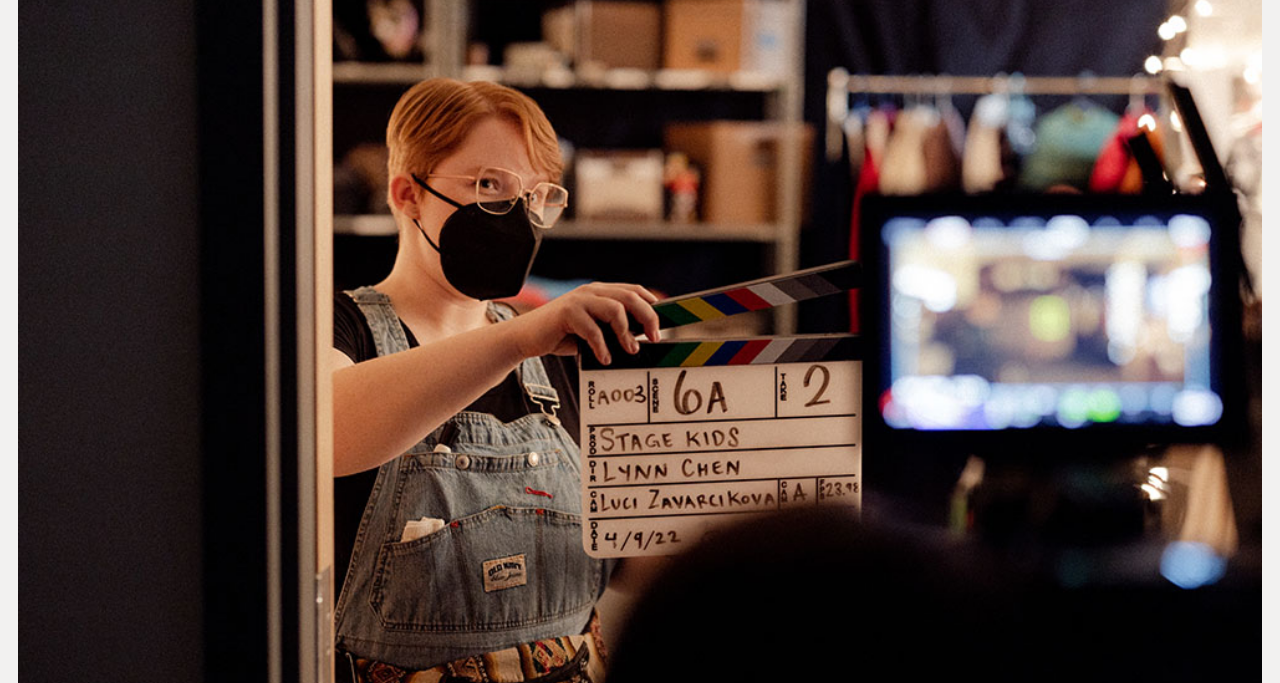
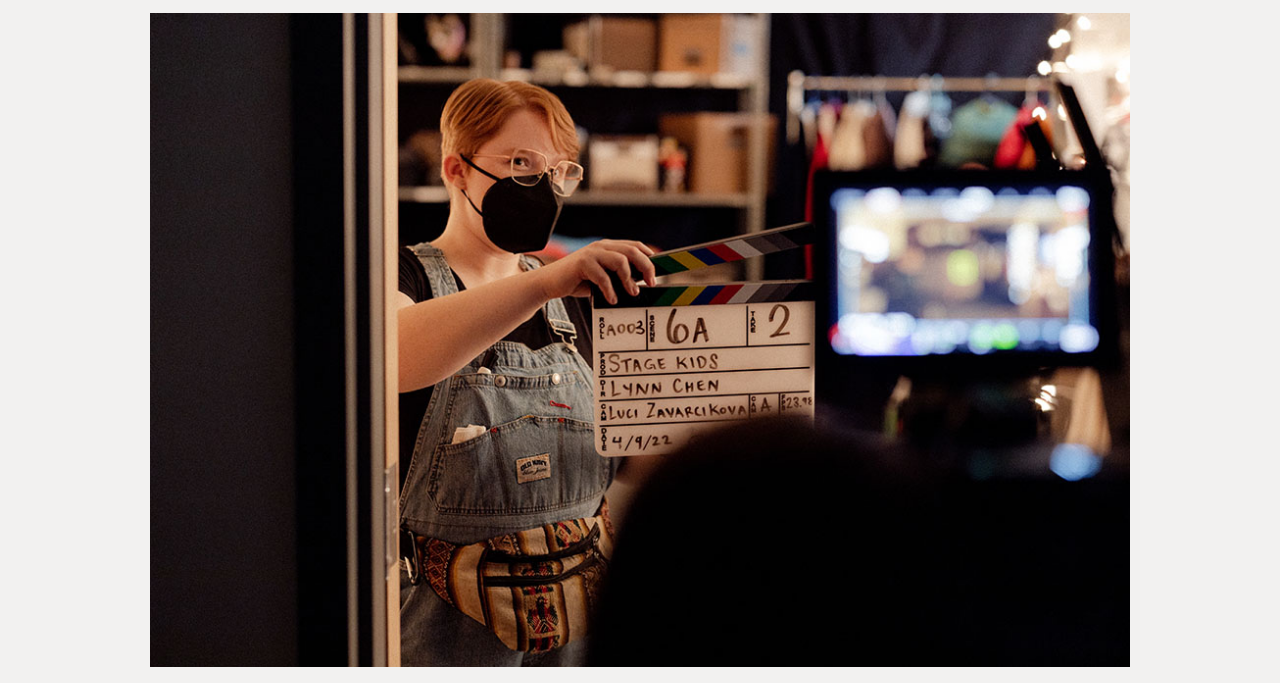
Before and after one commit to Shipljay000/dwdd1600, a plain HTML site: page 08media/index.html in a window 1280 px wide. Shown: the part 209-892 px from the top of the page. Drawn offline with Linux system fonts and the light colour scheme; a web font is replaced by a local one.

Commit message:
Add files via upload

```diff
--- a/08media/colors.css
+++ b/08media/colors.css
@@ -347,6 +347,6 @@ footer p {
 }
 
 header, nav, main, footer {
-max-width: 1000 px;
+max-width: 1000px;
 margin: 0 auto;
 }
```
